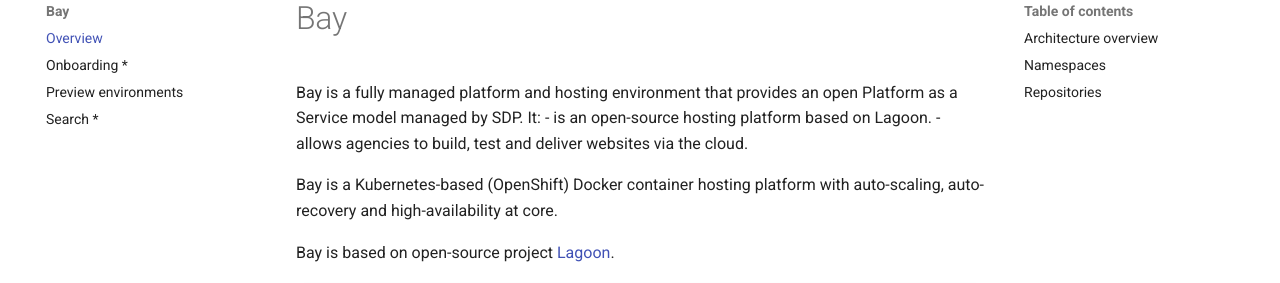
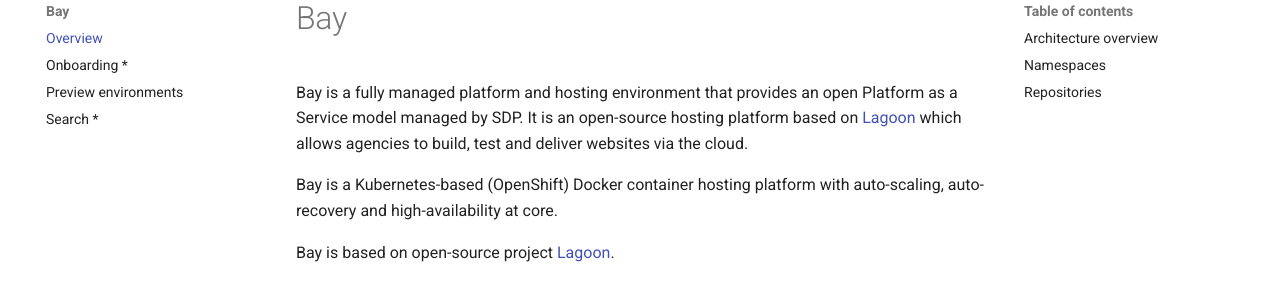
Before and after one commit to dpc-sdp/sdp-docs, an MkDocs documentation site: the page built from docs/bay/index.md, in a window 1280 px wide and 900 px high. Shown: the part 148-431 px from the top of the window. Built offline with MkDocs 1.6.1 and Material for MkDocs 9.7.7, drawn with Linux system fonts in a browser that asks for light colours; comment, search, counter and statistics services are not loaded.

Commit message:
Fixed formatting of Bay description. (#12)

```diff
--- a/docs/bay/index.md
+++ b/docs/bay/index.md
@@ -1,9 +1,7 @@
 # Bay
 
 Bay is a fully managed platform and hosting environment that provides an open
-Platform as a Service model managed by SDP. It:
-- is an open-source hosting platform based on Lagoon.
-- allows agencies to build, test and deliver websites via the cloud.
+Platform as a Service model managed by SDP. It is an open-source hosting platform based on [Lagoon](https://github.com/amazeeio/lagoon) which allows agencies to build, test and deliver websites via the cloud.
 
 Bay is a Kubernetes-based (OpenShift) Docker container hosting platform with
 auto-scaling, auto-recovery and high-availability at core.
```
